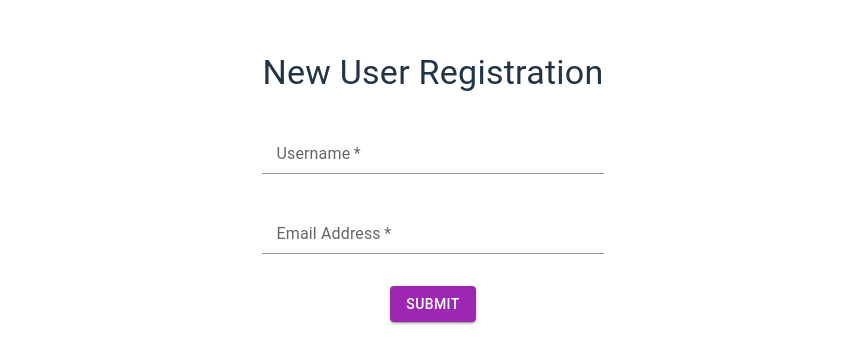
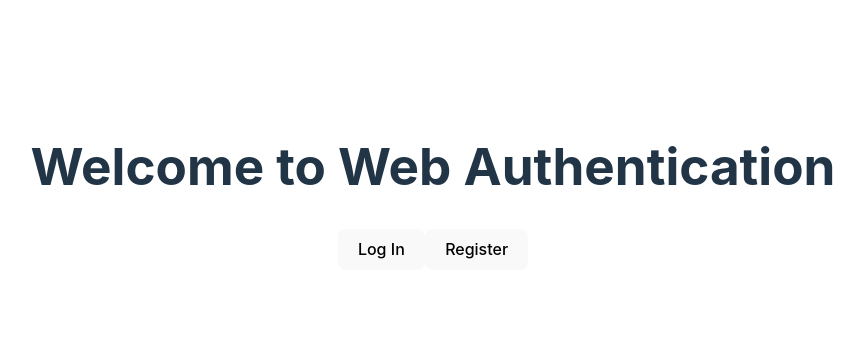
Before and after one commit to Jenny0229/jonetix_user_registration, a React (Vite) app in the folder frontend/: page / in a window 1280 px wide. Shown: the part 213-576 px from the top of the page, without its empty margins (207-1071 px from the left). Built offline with nearby package versions, Linux system fonts and the light colour scheme.

Commit message:
added nav bar for register/login

```diff
--- a/frontend/src/App.jsx
+++ b/frontend/src/App.jsx
@@ -1,11 +1,16 @@
 import React from 'react';
-import { Outlet } from 'react-router-dom';
+import { Outlet, Link } from 'react-router-dom';
 import './App.css';
 
 const App = () => {
   return (
     <div className="App">
-      <Outlet /> {/* This will render child routes */}
+      <h1>Welcome to Web Authentication</h1>
+      <nav>
+        <Link to="login"><button>Log In</button></Link>
+        <Link to="register"><button>Register</button></Link>
+      </nav>
+      <Outlet /> {/* This will render child routes like Login or Register */}
     </div>
   );
 };
--- a/frontend/src/main.jsx
+++ b/frontend/src/main.jsx
@@ -14,7 +14,7 @@ const router = createBrowserRouter([
     element: <App />,
     children: [
       {
-        path: '/',
+        path: '/register',
         element: <Register />
       },
       {
```
